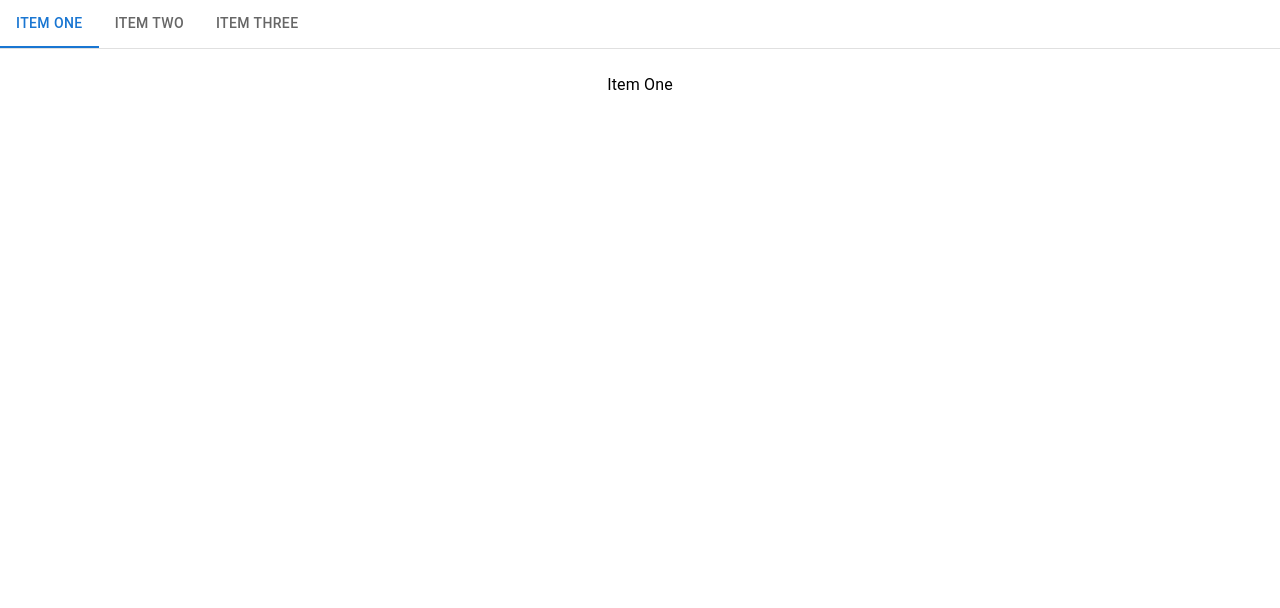
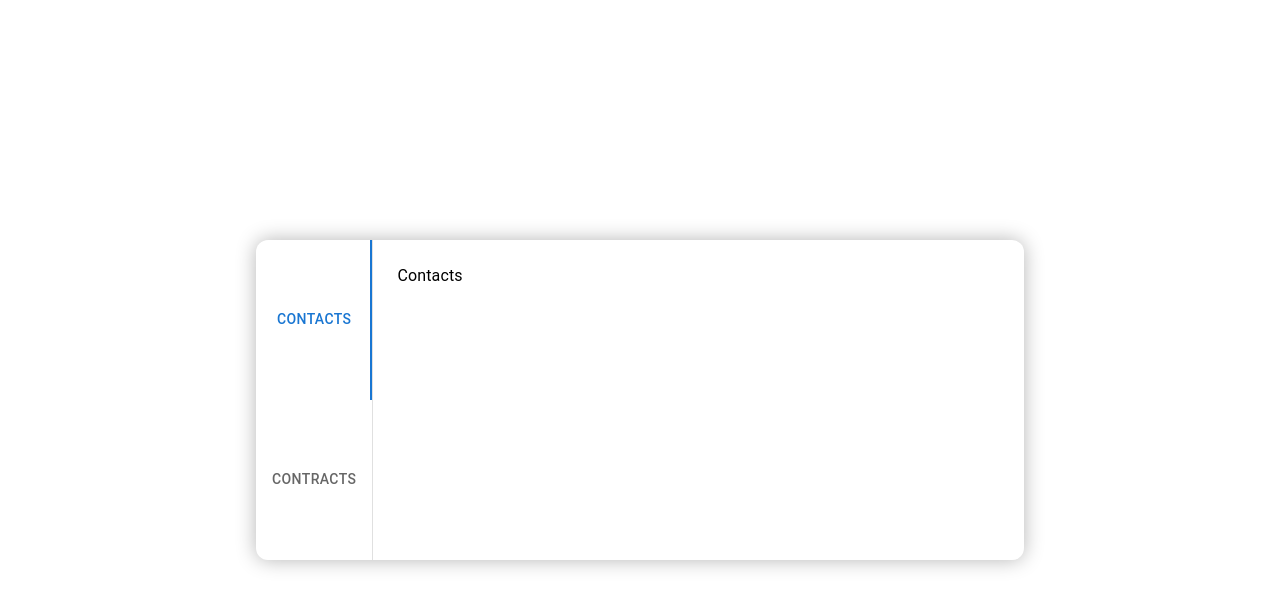
Before and after one commit to sofsscosta/contacts-and-contracts, a React (Create React App) app: page / in a window 1280 px wide. Shown: the top 608 px of the page. Built offline with nearby package versions, Linux system fonts and the light colour scheme.

Commit message:
Vertical Tabs

```diff
--- a/src/App.css
+++ b/src/App.css
@@ -1,31 +1,5 @@
 .App {
-  text-align: center;
-}
-
-.App-logo {
-  height: 40vmin;
-  pointer-events: none;
-}
-
-@media (prefers-reduced-motion: no-preference) {
-  .App-logo {
-    animation: App-logo-spin infinite 20s linear;
-  }
-}
-
-.App-header {
-  background-color: #282c34;
-  min-height: 100vh;
-  display: flex;
-  flex-direction: column;
-  align-items: center;
-  justify-content: center;
-  font-size: calc(10px + 2vmin);
-  color: white;
-}
-
-.App-link {
-  color: #61dafb;
+  overflow: hidden
 }
 
 @keyframes App-logo-spin {
--- a/src/App.js
+++ b/src/App.js
@@ -1,13 +1,15 @@
 import * as React from 'react'
-import Tabs from './components/Tabs'
+import { Tabs, Container } from './components'
 import './App.css';
 
 const App = () => {
   return (
     <div className="App">
-      <Tabs/>
+      <Container>
+        <Tabs/>
+      </Container>
     </div>
-  );
+  )
 }
 
 export default App;
--- a/src/components/Container/index.js
+++ b/src/components/Container/index.js
@@ -1,8 +1,17 @@
 import React from 'react'
+import { Box } from '@mui/material';
 
-const Container = () => {
+const Container = props => {
     return (
-        <p>Hello</p>
+        <Box sx={{height: '100vh', display: 'flex'}}>
+            <Box m={'auto'} sx={{
+                    borderRadius: 3,
+                    boxShadow: '0px 0px 20px 0px #B5B5B5',
+                    minWidth: '60vw'
+                }}>
+                {props.children}
+            </Box>
+        </Box>
     )
 }
 
--- a/src/components/Tabs/index.js
+++ b/src/components/Tabs/index.js
@@ -1,19 +1,19 @@
-import * as React from 'react';
+import React, {useState} from 'react';
 import PropTypes from 'prop-types';
 import Tabs from '@mui/material/Tabs';
 import Tab from '@mui/material/Tab';
 import Typography from '@mui/material/Typography';
 import Box from '@mui/material/Box';
 
-function TabPanel(props) {
+const TabPanel = (props) => {
   const { children, value, index, ...other } = props;
 
   return (
     <div
       role="tabpanel"
       hidden={value !== index}
-      id={`simple-tabpanel-${index}`}
-      aria-labelledby={`simple-tab-${index}`}
+      id={`vertical-tabpanel-${index}`}
+      aria-labelledby={`vertical-tab-${index}`}
       {...other}
     >
       {value === index && (
@@ -31,38 +31,43 @@ TabPanel.propTypes = {
   value: PropTypes.number.isRequired,
 };
 
-function a11yProps(index) {
+const tabsProps = (index) => {
   return {
-    id: `simple-tab-${index}`,
-    'aria-controls': `simple-tabpanel-${index}`,
+    id: `vertical-tab-${index}`,
+    'aria-controls': `vertical-tabpanel-${index}`,
   };
 }
 
-export default function BasicTabs() {
-  const [value, setValue] = React.useState(0);
+const VerticalTabs = () => {
+  const [value, setValue] = useState(0);
 
   const handleChange = (event, newValue) => {
     setValue(newValue);
   };
 
   return (
-    <Box sx={{ width: '100%' }}>
-      <Box sx={{ borderBottom: 1, borderColor: 'divider' }}>
-        <Tabs value={value} onChange={handleChange} aria-label="basic tabs example">
-          <Tab label="Item One" {...a11yProps(0)} />
-          <Tab label="Item Two" {...a11yProps(1)} />
-          <Tab label="Item Three" {...a11yProps(2)} />
-        </Tabs>
-      </Box>
+    <Box
+      sx={{display: 'flex' }}
+    >
+      <Tabs
+        orientation="vertical"
+        variant="scrollable"
+        value={value}
+        onChange={handleChange}
+        aria-label="Vertical tabs example"
+        sx={{ borderRight: 1, borderColor: 'divider' }}
+      >
+        <Tab label="Contacts" sx={{height: '20vh'}} {...tabsProps(0)} />
+        <Tab label="Contracts" sx={{height: '20vh'}} {...tabsProps(1)} />
+      </Tabs>
       <TabPanel value={value} index={0}>
-        Item One
+        Contacts
       </TabPanel>
       <TabPanel value={value} index={1}>
-        Item Two
-      </TabPanel>
-      <TabPanel value={value} index={2}>
-        Item Three
+        Contracts
       </TabPanel>
     </Box>
   );
 }
+
+export default VerticalTabs;
--- /dev/null
+++ b/src/components/index.js
@@ -0,0 +1,7 @@
+import Container from "./Container";
+import Tabs from './Tabs'
+
+export {
+    Container,
+    Tabs
+}
--- a/src/index.css
+++ b/src/index.css
@@ -5,6 +5,7 @@ body {
     sans-serif;
   -webkit-font-smoothing: antialiased;
   -moz-osx-font-smoothing: grayscale;
+  height: 100%
 }
 
 code {
```
